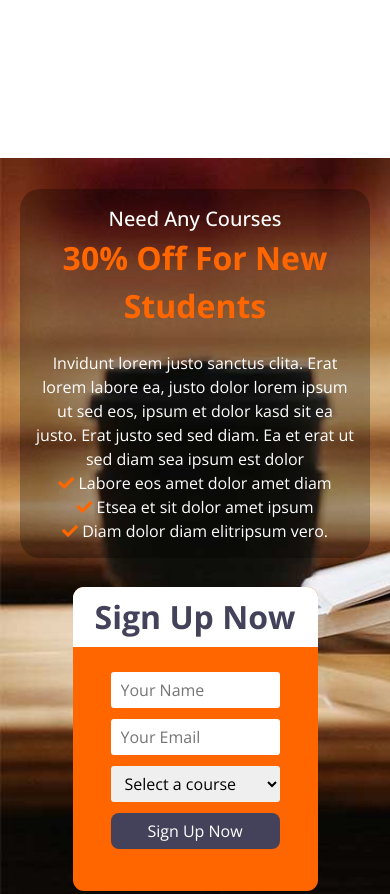
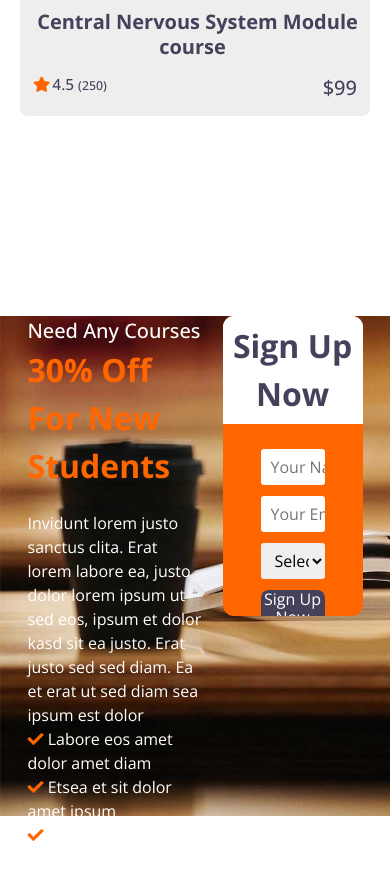
Before and after one commit to saamyy19/Dr-Courses-Templete-One, a plain HTML site: page index.html in a window 390 px wide. Shown: the part 7040-7934 px from the top of the page. Drawn offline with nearby package versions, Linux system fonts and the light colour scheme.

Commit message:
Update drcourses.css

```diff
--- a/css/drcourses.css
+++ b/css/drcourses.css
@@ -90,6 +90,7 @@
   }
   .header h5 {
     font-weight: 600!important;
+    min-width: 106px;
   }
   .header .container .logo {
     display: flex;
@@ -123,7 +124,7 @@
   }
   .header .container .text-left {
     display: flex;
-    margin-left: 37px;
+    margin-left: 31px;
     align-items: center;
 
   }
@@ -499,7 +500,9 @@ header .menu nav .toggle-icon {
  /* End About  */
  /* Start Subjects  */
  .sub {
-  padding-top: 78px;
+    margin: 122px 0 0;
+    background-color: #eee;
+    padding-bottom: 114px;
  }
  .sub .container {
   align-items: center;
@@ -662,45 +665,23 @@ transition: .1s
    .getcourses {
     background-image: url(../images/reg.jpg);
     background-size: cover;
-    min-height: 527px;
     margin-bottom: 126px;
     background-color: rebeccapurple;
     /* padding: 78px 0; */
     /* opacity: 90%; */
    }
    .getcourses .container {
-
-padding-top: 31px;
-
-height: auto;
-
+       height: 500px;
        z-index: 99;
-
-/* width: calc(100% - 40px ); */
-
        display: flex;
-
-/* flex-wrap: wrap; */
-
+       flex-wrap: wrap;
        justify-content: space-between;
-
-flex-direction: column;
-
-/* justify-items: center; */
-
        align-items: center;
-
-/* align-content: center; */
-
-text-align: center;
     }
    .getcourses .container .text {
-    /* min-width: 291px; */
+    max-width: 50%;
     color: white;
-    /* z-index: 2; */
-    padding: 15px;
-    background-color: rgb(0 0 0 / 28%);
-    border-radius: 20px;
+    z-index: 2;
    }
    .getcourses .container .text h5 {
     font-size: 20px;
@@ -714,12 +695,9 @@ text-align: center;
         background-color: var(--main-color);
         border-radius: 11px;
         overflow: hidden;
-    min-height: 304px;
-    margin: 29px 0;
-    /* z-index: 3; */
-    /* min-width: 209px; */
+        height: 300px;
         TEXT-ALIGN: CENTER;
-    width: 70%;
+        width: 40%;
    }
    .getcourses .container .form .signup h1 {
     margin: 0;
@@ -754,6 +732,20 @@ text-align: center;
    }
    .getcourses .container .form button:hover {
     background-color: #373549;
+   }
+
+  @media (max-width: 830px) {
+      .getcourses .container {
+
+          align-items: center;
+          display: flex;
+          flex-direction: column;
+          gap: 5px
+      }
+      .getcourses .container .form {
+          width : 60%
+          margin-top: 10px
+      }
     }
     /* End Get Courses  */
     /* Start  Lectureres */
@@ -853,8 +845,9 @@ text-align: center;
     /* End Lecturers  */
     /* Start Contact  */
     .contact {
-      margin-top: 147px;
-      margin-bottom: 171px;
+           margin: 122px 0 196px;
+           background-color: #eee;
+           padding-bottom: 41px;
     }
 
     .contact .container {
@@ -871,7 +864,7 @@ text-align: center;
     margin-bottom: 58px;
     }
     .contact .container .form {
-      background-color: #eee;
+      background-color: white;
       width: 70%;
       border-radius: 8px;
       margin-top: 27px;
@@ -887,6 +880,7 @@ text-align: center;
     height: 47px;
     /* color: var(--main-color); */
     border-radius: 8px;
+    border: 1px solid #eee;
 
     }
     .contact .container .form textarea {
@@ -896,6 +890,7 @@ text-align: center;
       padding: 10px;
       /* color: var(--main-color); */
       border-radius: 8px;
+      border: 1px solid #eee;
     }
     .contact .container .form .same {
       margin-bottom: 13px;
```
Lines whose indentation alone changed are shown as unchanged.
